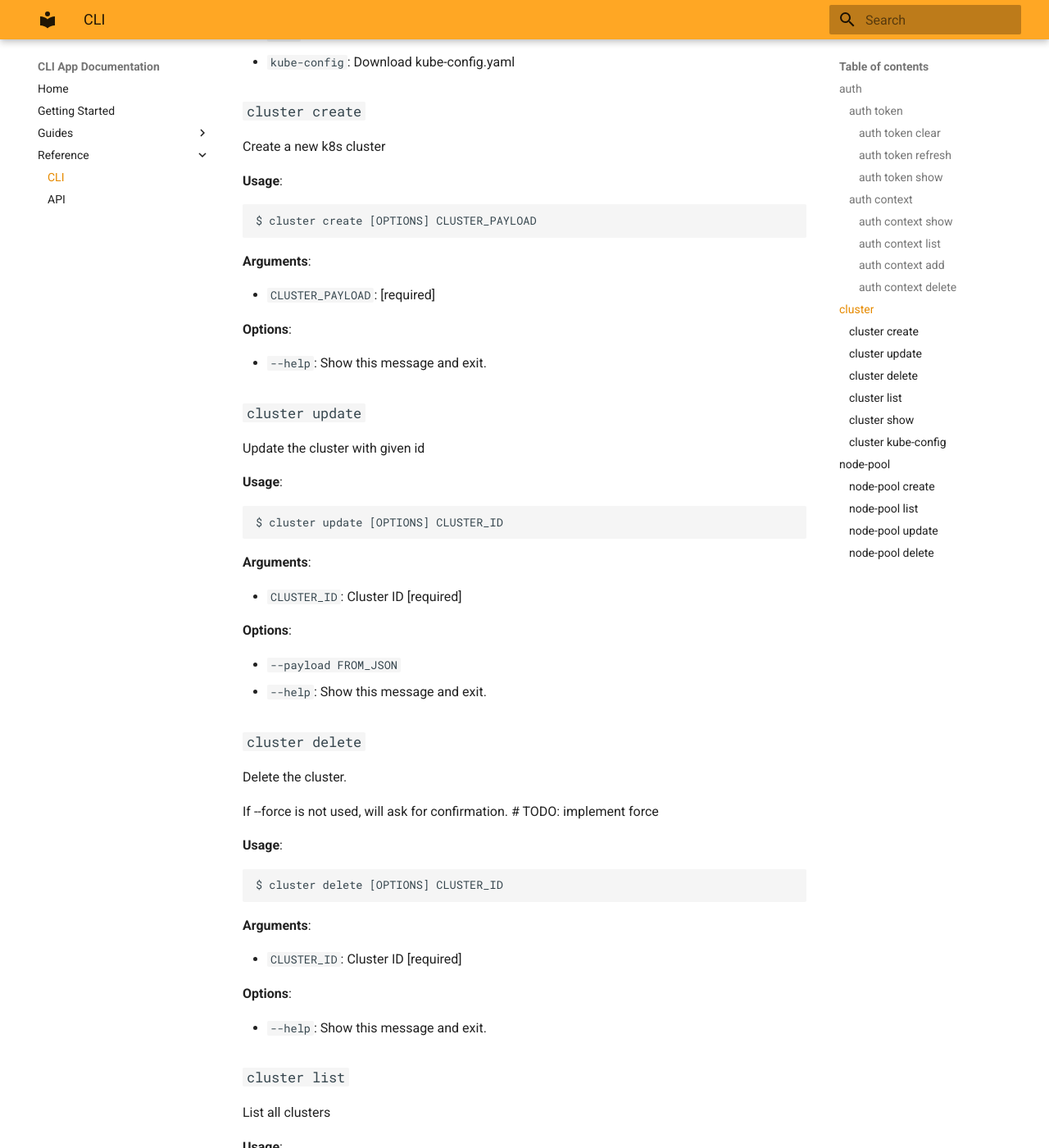
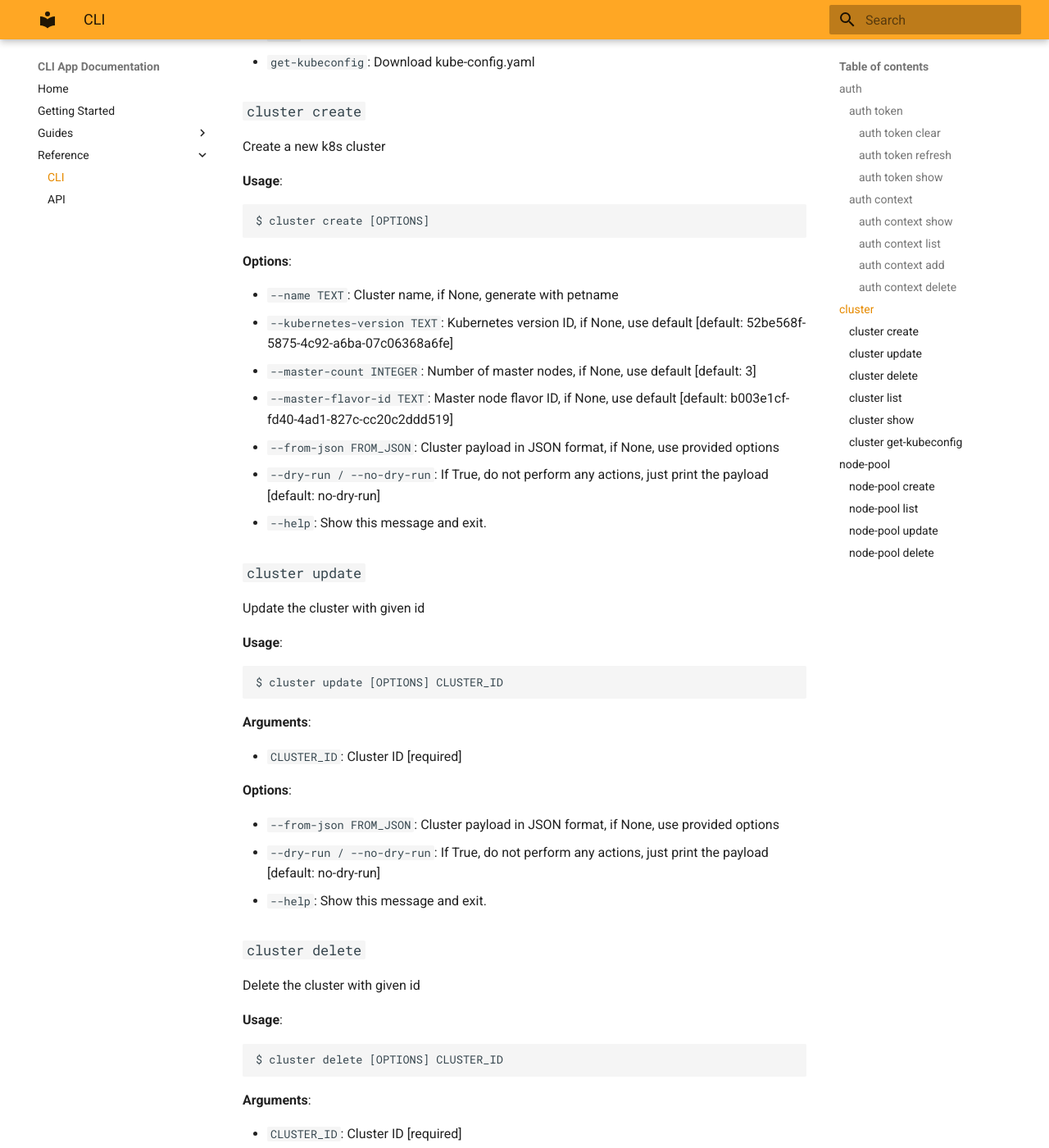
Before and after one commit to CloudFerro/cf-mkcli, an MkDocs documentation site: the page built from docs/reference/cli.md, in a window 1280 px wide and 1400 px high, scrolled down 4130 px. Shown: the whole window at 82% size. Built offline with MkDocs 1.6.1 and Material for MkDocs 9.7.7, drawn with Linux system fonts in a browser that asks for light colours; some of the changed text lies outside the part shown.

Commit message:
add kubeconfig download, improve docs

````diff
--- a/docs/reference/cli.md
+++ b/docs/reference/cli.md
@@ -17,7 +17,7 @@
 **Commands**:
 
 * `auth`: Cli auth management
-* `cluster`: Cli auth context
+* `cluster`: Manage Kubernetes clusters
 * `node-pool`: Nodepool operations
 
 ## `auth`
@@ -174,7 +174,7 @@
 
 ## `cluster`
 
-Cli auth context
+Manage Kubernetes clusters
 
 **Usage**:
 
@@ -190,10 +190,10 @@
 
 * `create`: Create a new k8s cluster
 * `update`: Update the cluster with given id
-* `delete`: Delete the cluster.
+* `delete`: Delete the cluster with given id
 * `list`: List all clusters
 * `show`: Show cluster details
-* `kube-config`: Download kube-config.yaml
+* `get-kubeconfig`: Download kube-config.yaml
 
 ### `cluster create`
 
@@ -202,15 +202,17 @@
 **Usage**:
 
 ```console
-$ cluster create [OPTIONS] CLUSTER_PAYLOAD
+$ cluster create [OPTIONS]
 ```
-
-**Arguments**:
-
-* `CLUSTER_PAYLOAD`: [required]
 
 **Options**:
 
+* `--name TEXT`: Cluster name, if None, generate with petname
+* `--kubernetes-version TEXT`: Kubernetes version ID, if None, use default  [default: 52be568f-5875-4c92-a6ba-07c06368a6fe]
+* `--master-count INTEGER`: Number of master nodes, if None, use default  [default: 3]
+* `--master-flavor-id TEXT`: Master node flavor ID, if None, use default  [default: b003e1cf-fd40-4ad1-827c-cc20c2ddd519]
+* `--from-json FROM_JSON`: Cluster payload in JSON format, if None, use provided options
+* `--dry-run / --no-dry-run`: If True, do not perform any actions, just print the payload  [default: no-dry-run]
 * `--help`: Show this message and exit.
 
 ### `cluster update`
@@ -229,14 +231,13 @@
 
 **Options**:
 
-* `--payload FROM_JSON`
+* `--from-json FROM_JSON`: Cluster payload in JSON format, if None, use provided options
+* `--dry-run / --no-dry-run`: If True, do not perform any actions, just print the payload  [default: no-dry-run]
 * `--help`: Show this message and exit.
 
 ### `cluster delete`
 
-Delete the cluster.
-
-If --force is not used, will ask for confirmation.  # TODO: implement force
+Delete the cluster with given id
 
 **Usage**:
 
@@ -250,6 +251,7 @@
 
 **Options**:
 
+* `--dry-run / --no-dry-run`: If True, do not perform any actions, just print the payload  [default: no-dry-run]
 * `--help`: Show this message and exit.
 
 ### `cluster list`
@@ -284,14 +286,14 @@
 
 * `--help`: Show this message and exit.
 
-### `cluster kube-config`
+### `cluster get-kubeconfig`
 
 Download kube-config.yaml
 
 **Usage**:
 
 ```console
-$ cluster kube-config [OPTIONS] CLUSTER_ID
+$ cluster get-kubeconfig [OPTIONS] CLUSTER_ID
 ```
 
 **Arguments**:
@@ -300,6 +302,8 @@
 
 **Options**:
 
+* `--output TEXT`: Output file for kube-config, default is &#x27;kube-config.yaml&#x27;  [default: kube-config.yaml]
+* `--dry-run / --no-dry-run`: If True, do not perform any actions, just print the payload  [default: no-dry-run]
 * `--help`: Show this message and exit.
 
 ## `node-pool`
````
Also changed, not shown: docs/examples.md (deleted, +0 -13 lines), docs/guides/usage.md (+28 -0 lines), 2 other files.
